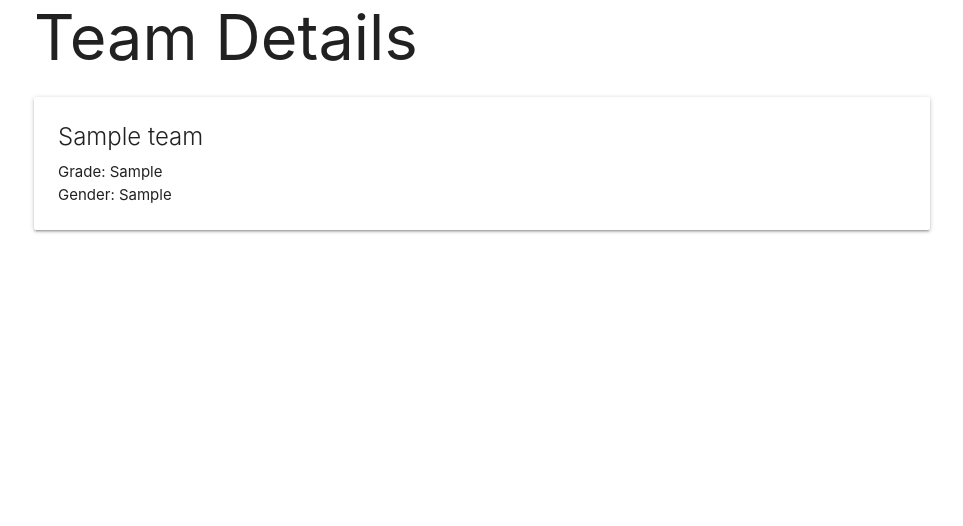
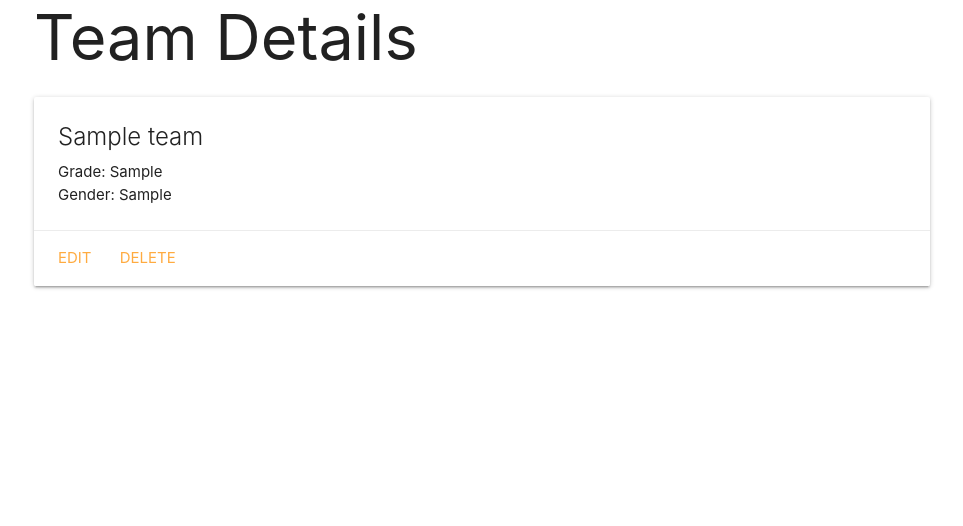
Before and after one commit to codenerd21/teambox, a Django app: page /teams/1/ in a window 1280 px wide. Shown: the part 103-629 px from the top of the page, without its empty margins (158-1121 px from the left). Run offline with Django 3.2, Linux system fonts and the light colour scheme; tables that the repository leaves empty hold one stand-in row (values such as "Sample post").

Commit message:
creates Update and Delete routes, views and modifies detail page

```diff
--- a/teambox/main_app/templates/main_app/team_form.html
+++ b/teambox/main_app/templates/main_app/team_form.html
@@ -8,6 +8,6 @@
       {{ form.as_table }}
     </tbody>
   </table>
-    <input type="submit" value="Create New Team" class="btn">
+    <input type="submit" value="Submit" class="btn">
 </form>
 {% endblock %}
--- a/teambox/main_app/templates/teams/detail.html
+++ b/teambox/main_app/templates/teams/detail.html
@@ -9,6 +9,10 @@
     <p>Grade: {{ team.grade }}</p>
     <p>Gender: {{ team.gender }}</p>
   </div>
+  <div class="card-action">
+    <a href="{% url 'team_update' team.id %}">Edit</a>
+    <a href="{% url 'team_delete' team.id %}">Delete</a>
+  </div>
 </div>
 
 {% endblock %}
--- a/teambox/main_app/urls.py
+++ b/teambox/main_app/urls.py
@@ -7,4 +7,6 @@ urlpatterns = [
   path('teams/', views.teams_index, name='index'),
   path('teams/<int:team_id>/', views.teams_detail, name='detail'),
   path('teams/create/', views.TeamCreate.as_view(), name='team_create'),
+  path('teams/<int:pk>/update/', views.TeamUpdate.as_view(), name='team_update'),
+  path('teams/<int:pk>/delete/', views.TeamDelete.as_view(), name='team_delete'),
 ]
--- a/teambox/main_app/views.py
+++ b/teambox/main_app/views.py
@@ -1,5 +1,5 @@
 from django.shortcuts import render
-from django.views.generic.edit import CreateView
+from django.views.generic.edit import CreateView, UpdateView, DeleteView
 from .models import Team
 
 
@@ -21,3 +21,11 @@ def teams_detail(request, team_id):
 class TeamCreate(CreateView):
   model = Team
   fields = '__all__'
+
+class TeamUpdate(UpdateView):
+  model = Team
+  fields = '__all__'
+
+class TeamDelete(DeleteView):
+  model = Team
+  success_url = '/teams/'
```
